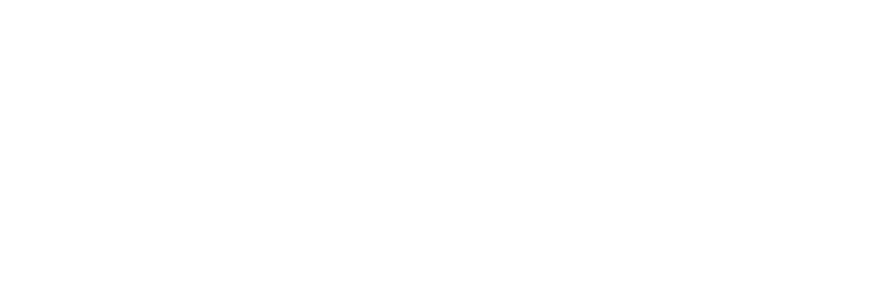
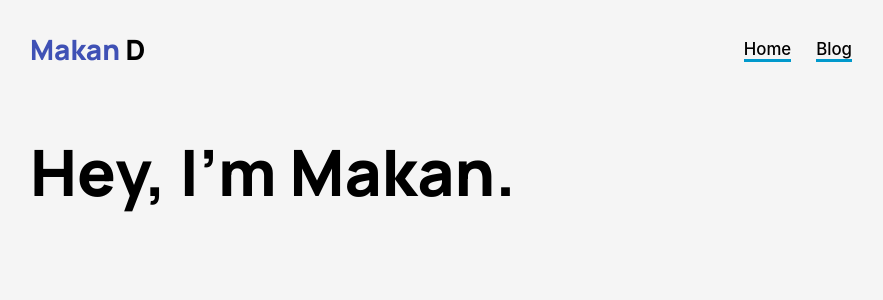
Before and after one commit to makandz/web-makan, a Next.js app: page / in a window 1280 px wide. Shown: the top 300 px of the page, without its empty margins (199-1082 px from the left). Built offline with nearby package versions, Linux system fonts and the light colour scheme.

Commit message:
chore: navbar and draft homepage

```diff
--- /dev/null
+++ b/components/shared/navbar/Navbar.module.css
@@ -0,0 +1,32 @@
+.main {
+  margin-top: 30px;
+  display: flex;
+  justify-content: space-between;
+  align-items: center;
+}
+
+.main h1 {
+  font-size: 1.75rem;
+  margin: 0;
+}
+
+.main h1 a {
+  border-bottom: 0;
+}
+
+.main h1 span {
+  color: #3f51b5;
+}
+
+.main ul {
+  list-style-type: none;
+  margin: 0;
+  padding: 0;
+  font-size: 1.05rem;
+  font-weight: 500;
+}
+
+.main ul li {
+  display: inline;
+  margin-left: 25px;
+}
--- /dev/null
+++ b/components/shared/navbar/Navbar.tsx
@@ -0,0 +1,35 @@
+import Link from "next/link";
+import styles from "./Navbar.module.css";
+
+type Navlink = {
+  text: string;
+  href: string;
+};
+
+export const Navbar = () => {
+  const links: Array<Navlink> = [
+    { text: "Home", href: "/" },
+    { text: "Blog", href: "/blog" },
+  ];
+
+  return (
+    <header className={styles.main}>
+      <h1>
+        <Link href="/">
+          <a>
+            <span>Makan</span> D
+          </a>
+        </Link>
+      </h1>
+      <ul>
+        {links.map((link) => (
+          <li key={link.text}>
+            <Link href={link.href}>
+              <a>{link.text}</a>
+            </Link>
+          </li>
+        ))}
+      </ul>
+    </header>
+  );
+};
--- /dev/null
+++ b/components/shared/navbar/index.ts
@@ -0,0 +1 @@
+export * from "./Navbar";
--- a/pages/index.tsx
+++ b/pages/index.tsx
@@ -1,6 +1,7 @@
 import type { NextPage } from "next";
 import Head from "next/head";
-// import styles from "../styles/index.module.css";
+import { Navbar } from "../components/shared/navbar";
+import styles from "../styles/index.module.css";
 
 const Home: NextPage = () => {
   return (
@@ -14,6 +15,14 @@ const Home: NextPage = () => {
           meant software engineering."
         />
       </Head>
+      <Navbar />
+
+      <div className={styles.welcomeBlock}>
+        <h1>Hey, I&apos;m Makan.</h1>
+        {/* <h2>
+          A Computer Science student at the <span>University of Toronto.</span>
+        </h2> */}
+      </div>
     </>
   );
 };
--- a/styles/globals.css
+++ b/styles/globals.css
@@ -1,16 +1,38 @@
+@import url("https://fonts.googleapis.com/css2?family=Manrope:wght@800&family=Roboto&display=swap");
+
 html,
 body {
   padding: 0;
   margin: 0;
   font-family: -apple-system, BlinkMacSystemFont, Segoe UI, Roboto, Oxygen,
     Ubuntu, Cantarell, Fira Sans, Droid Sans, Helvetica Neue, sans-serif;
+
+  background-color: #f5f5f5;
+  max-width: 950px;
+  padding: 0 2rem;
+  margin: auto;
 }
 
 a {
   color: inherit;
   text-decoration: none;
+  border-bottom: 3px solid #0099cc;
+}
+
+a:hover {
+  border-bottom: 5px solid #0099cc;
 }
 
 * {
   box-sizing: border-box;
 }
+
+h1,
+h2,
+h3,
+h4,
+h5,
+h6 {
+  font-family: Manrope, -apple-system, BlinkMacSystemFont, Segoe UI, Roboto,
+    sans-serif;
+}
--- a/styles/index.module.css
+++ b/styles/index.module.css
@@ -1,2 +1,7 @@
-.hello {
+.welcomeBlock {
+  margin: 3.75rem 0;
 }
+
+.welcomeBlock h1 {
+  font-size: max(3rem, min(8vw, 4rem));
+}
```
